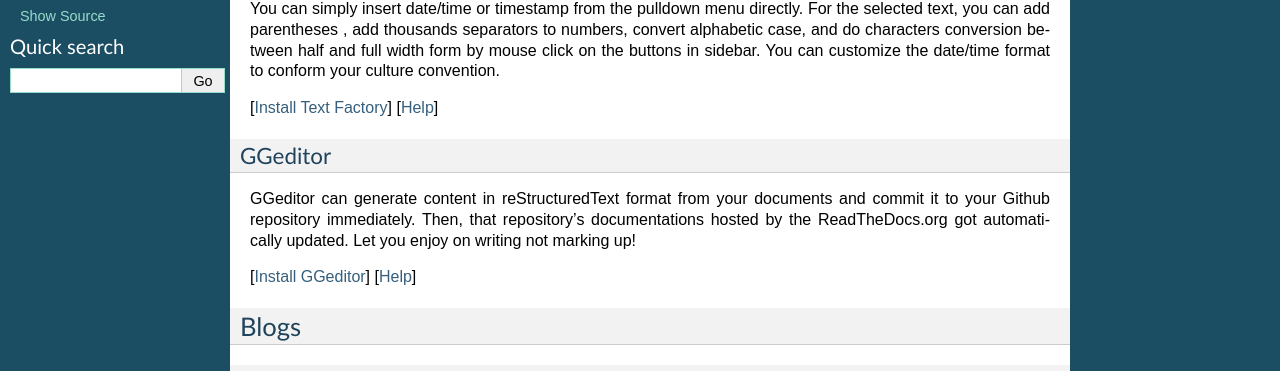
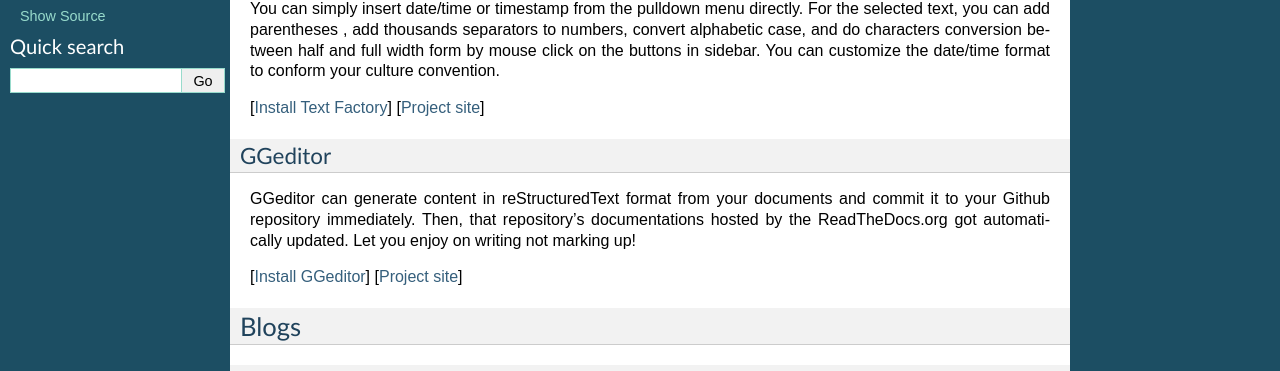
Before and after one commit to iapyeh/iapyeh, a Sphinx documentation site: the page built from docs/index.rst, in a window 1280 px wide. Shown: the part 211-582 px from the top of the page. Built offline with Sphinx 7.4.7, drawn with Linux system fonts in a browser that asks for light colours.

Commit message:
Google Docs reST Editor@2017-1-24 12:24:45

```diff
--- a/docs/index.rst
+++ b/docs/index.rst
@@ -52,7 +52,7 @@
 
 .. |LINK2| raw:: html
 
-    <a href="http://textfactory.readthedocs.io/" target="_blank">Help</a>
+    <a href="http://textfactory.readthedocs.io/" target="_blank">Project site</a>
 
 .. |LINK3| raw:: html
 
@@ -60,7 +60,7 @@
 
 .. |LINK4| raw:: html
 
-    <a href="http://ggeditor.readthedocs.io/" target="_blank">Help</a>
+    <a href="http://ggeditor.readthedocs.io/" target="_blank">Project site</a>
 
 .. |LINK5| raw:: html
 
@@ -72,4 +72,4 @@
 
 .. |LINK7| raw:: html
 
-    <a href="blogs/technical/GGeditorTutorialTw.html">Tutorial - 從零開始建立一個RTD文件網站</a>
+    <a href="https://goo.gl/qH1WWj" target="_blank">Tutorial - 從零開始建立一個RTD文件網站</a>
```
